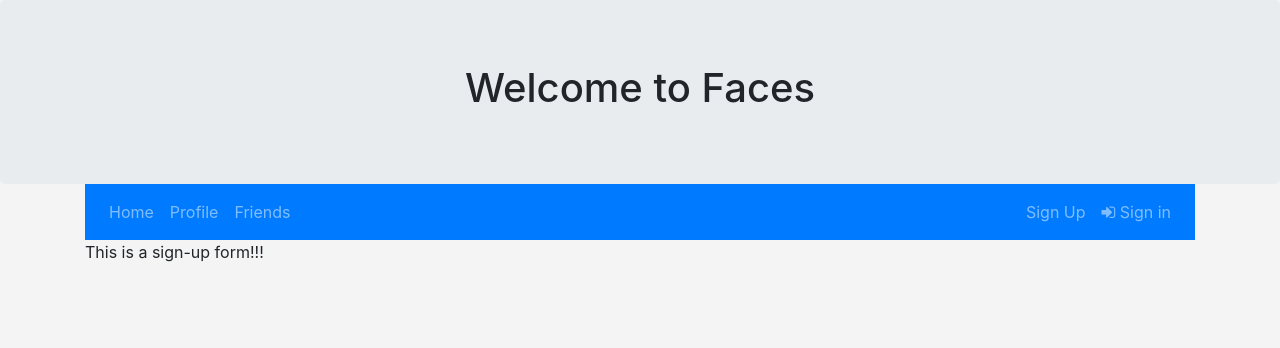
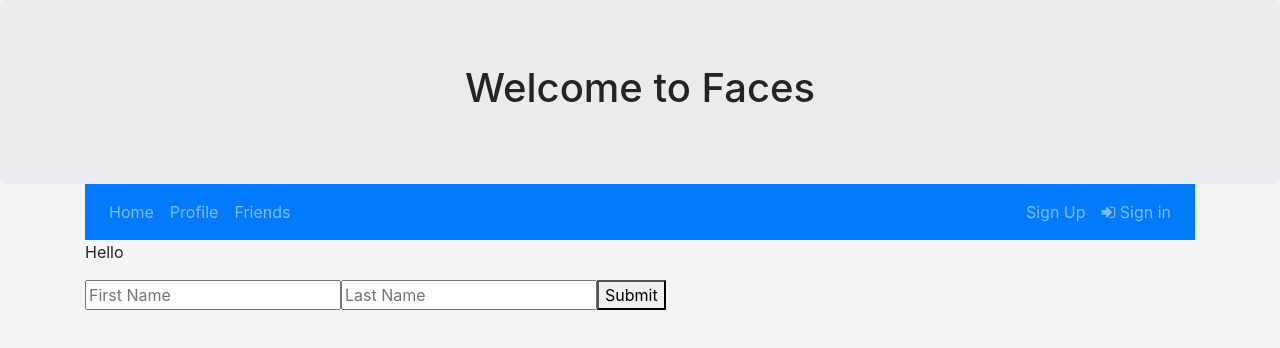
Before and after one commit to Arsalan-Sadri/20_Project_3_ReactSocialMedia, a React (Create React App) app in the folder client/: page /sign-up in a window 1280 px wide. Shown: the top 348 px of the page. Built offline with nearby package versions, Linux system fonts and the light colour scheme.

Commit message:
adding a basic submit form

```diff
--- a/client/src/components/SignUp/SignUp.js
+++ b/client/src/components/SignUp/SignUp.js
@@ -1,8 +1,55 @@
 import React from "react";
 import "./SignUp.css";
 
-const SignUp = () => (
-    <div>This is a sign-up form!!!</div>
-);
+class SignUp extends React.Component {
+    state = {
+        firstName: "",
+        lastName: ""
+    };
+
+    inputChangeHandler = event => {
+        const { name, value } = event.target;
+
+        this.setState({
+            [name]: value
+        });
+    };
+
+    formSubmitHandler = event => {
+        event.preventDefault();
+        alert(`Hello ${this.state.firstName} ${this.state.lastName}`);
+        this.setState({
+            firstName: "",
+            lastName: ""
+        });
+    };
+
+    render() {
+        return (
+            <div>
+                <p>
+                    Hello {this.state.firstName} {this.state.lastName}
+                </p>
+                <form className="form">
+                    <input
+                        value={this.state.firstName}
+                        name="firstName"
+                        onChange={this.inputChangeHandler}
+                        type="text"
+                        placeholder="First Name"
+                    />
+                    <input
+                        value={this.state.lastName}
+                        name="lastName"
+                        onChange={this.inputChangeHandler}
+                        type="text"
+                        placeholder="Last Name"
+                    />
+                    <button onClick={this.formSubmitHandler}>Submit</button>
+                </form>
+            </div>
+        );
+    }
+}
 
 export default SignUp;
```
